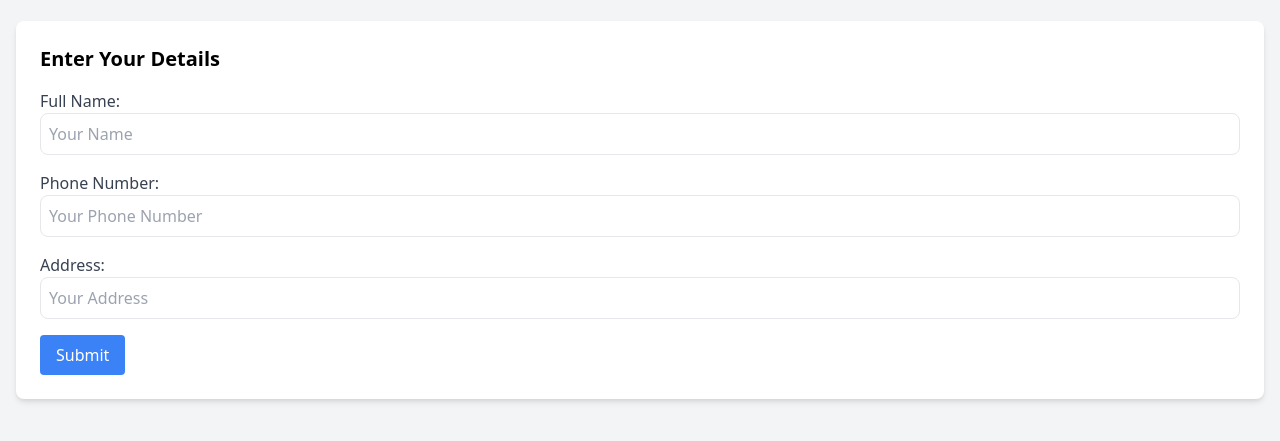
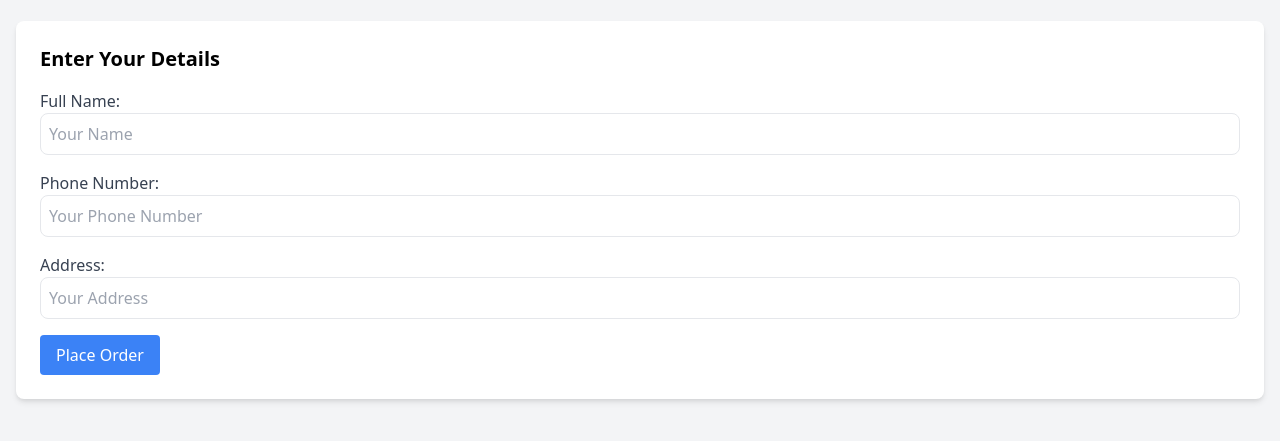
Before and after one commit to jksilkcottons/jksilk, a plain HTML site: page cart.html in a window 1280 px wide. Shown: the part 211-652 px from the top of the page. Drawn offline with nearby package versions, Linux system fonts and the light colour scheme.

Commit message:
Update cart.html

```diff
--- a/cart.html
+++ b/cart.html
@@ -50,7 +50,7 @@
                 <label for="address" class="block text-gray-700">Address:</label>
                 <input type="text" id="address" required class="border rounded-lg w-full p-2" placeholder="Your Address">
             </div>
-            <button type="submit" class="bg-blue-500 text-white py-2 px-4 rounded hover:bg-blue-600">Submit</button>
+            <button type="submit" class="bg-blue-500 text-white py-2 px-4 rounded hover:bg-blue-600">Place Order</button>
         </form>
     </div>
 
```
